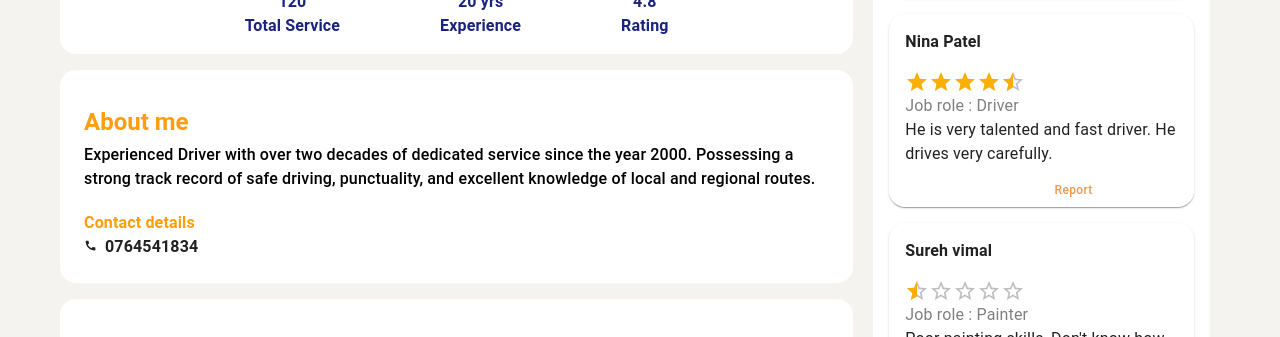
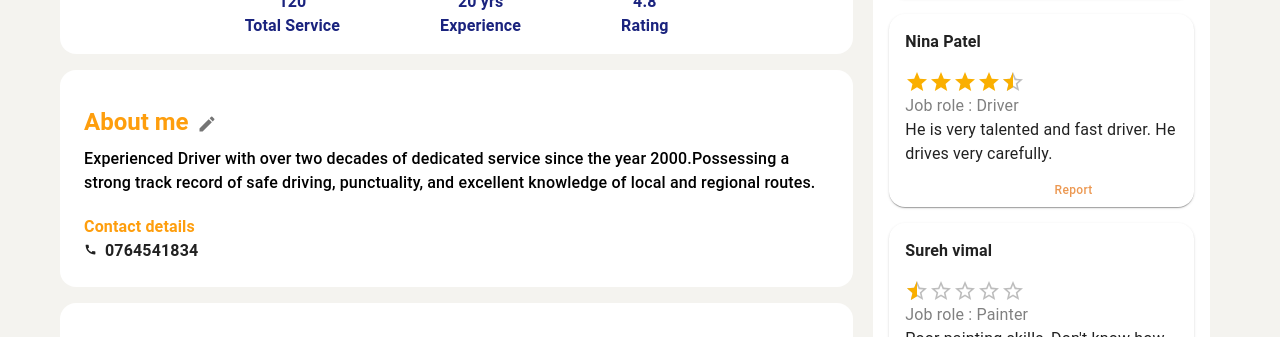
Before and after one commit to T-Luxshan/LabourLink-WebApp, a React (Create React App) app: page /profile/labour in a window 1280 px wide. Shown: the part 387-724 px from the top of the page. Built offline with nearby package versions, Linux system fonts and the light colour scheme; no server answers.

Commit message:
About me model added to edit about me

```diff
--- /dev/null
+++ b/src/Components/AboutMeModel.js
@@ -0,0 +1,114 @@
+import { Grid } from '@mui/material';
+import Box from '@mui/material/Box';
+import Button from '@mui/material/Button';
+import Dialog from '@mui/material/Dialog';
+import DialogActions from '@mui/material/DialogActions';
+import DialogContent from '@mui/material/DialogContent';
+import DialogContentText from '@mui/material/DialogContentText';
+import DialogTitle from '@mui/material/DialogTitle';
+import FormControl from '@mui/material/FormControl';
+import Slide from '@mui/material/Slide';
+import { createTheme, ThemeProvider } from '@mui/material/styles';
+import TextField from '@mui/material/TextField';
+import Typography from '@mui/material/Typography';
+import * as React from 'react';
+import IconButton from '@mui/material/IconButton';
+import EditIcon from '@mui/icons-material/Edit';
+
+
+const defaultTheme = createTheme({
+  palette: {
+    primary: {
+      main: '#EC9851',
+    },
+    secondary: {
+      main: '#EAE9E7',
+    },
+
+  },
+});
+
+const Transition = React.forwardRef(function Transition(props, ref) {
+  return <Slide direction="right" ref={ref} {...props} />;
+});
+
+const AboutMeModel = ({AboutMe, onAboutMeChange}) => {
+  const [open, setOpen] = React.useState(false);
+  const [issue, setIssue] = React.useState('');
+  const [aboutMe, setAboutMe] = React.useState(AboutMe);
+  const [error, setError] = React.useState('');
+  const [profileId, setProfileId] = React.useState(null);
+
+
+  const labour = {
+            "name":"Luxshan",
+            "email": "lucky@gmail.com"
+          }
+
+  const handleAboutMeChange = (event) => {
+    setAboutMe(event.target.value);
+    onAboutMeChange(event.target.value);
+  };
+
+  const handleClickOpen = () => setOpen(true);
+  const handleCancel = () => setOpen(false);
+
+  const handleSave = () => {
+    // implement backend code.
+
+  };
+
+  return (
+    <ThemeProvider theme={defaultTheme}>
+    <Grid container component="main" item xs={false} sm={4} md={6} >
+
+      {/* // <Button variant="text" onClick={handleClickOpen} sx={{fontSize: '12px', textTransform: 'none', ml: 0}}>
+      //   Edit Report
+      // </Button> */}
+      <IconButton aria-label="edit" onClick={handleClickOpen}>
+        <EditIcon fontSize='small'/>
+      </IconButton>
+
+                                    {/* Need to check the styling when we merge  */}
+      <Grid item xs={12} sm={8} md={5} elevation={2} sx={{ height: '0vh', mt: '0px',  }}>
+        <Dialog
+          open={open}
+          TransitionComponent={Transition}
+          keepMounted
+          onClose={handleCancel}
+          aria-describedby="alert-dialog-slide-aboutMe"
+          sx={{backgroundPosition: 'center',}}
+        >
+          <DialogTitle>About Me</DialogTitle>
+          <DialogContent>
+
+            <DialogContentText id="alert-dialog-slide-aboutMe">
+              Say something about yourself, So customer will know about you.
+            </DialogContentText>
+            <Box sx={{ minWidth: 120, my:1}}>
+              <FormControl fullWidth>
+                <TextField
+                  label="About Me"
+                  variant="outlined"
+                  value={aboutMe}
+                  onChange={handleAboutMeChange}
+                  multiline
+                  rows={2}
+                  placeholder="Say something about you"
+                  sx={{ mt: 2 }}
+                />
+              </FormControl>
+            </Box>
+          </DialogContent>
+          <DialogActions>
+            <Button onClick={handleCancel}>Cancel</Button>
+            <Button onClick={handleSave}>Save</Button>
+          </DialogActions>
+        </Dialog>
+      </Grid>
+    </Grid>
+    </ThemeProvider>
+  );
+};
+
+export default AboutMeModel;
--- a/src/Pages/Labour/LabourProfile.js
+++ b/src/Pages/Labour/LabourProfile.js
@@ -11,8 +11,10 @@ import CallIcon from '@mui/icons-material/Call';
 import RadioButtonCheckedIcon from '@mui/icons-material/RadioButtonChecked';
 import Report from '../../Components/Report';
 
+
 // Import the reviews JSON data
 import reviewsData from './MyReviews.json';
+import AboutMeModel from '../../Components/AboutMeModel';
 
 const defaultTheme = createTheme({
   palette: {
@@ -55,6 +57,7 @@ const LabourProfile = () => {
   const [avgRating, setAvgRating] = useState('');
   const [name, setName] = useState('');
   const [reviews, setReviews] = useState([]);
+  const [aboutMe, setAboutMe] = useState('');
 
   let availableJobRoles = ["Painter", "Driver"];
 
@@ -65,11 +68,16 @@ const LabourProfile = () => {
     setAvgRating(4.8);
     setName('Luxshan Thuraisingam');
     setReviews(reviewsData);
+    setAboutMe(" Experienced Driver with over two decades of dedicated service since the year 2000.Possessing a strong track record of safe driving, punctuality, and excellent knowledge of local and regional routes.")
   }, []);
 
   const handleReviewClick = (review) => {
     console.log(review);
   };
+
+  const handleAboutMe = (abtME) =>{
+    setAboutMe(abtME);
+  }
 
   return (
     <ThemeProvider theme={defaultTheme}>
@@ -114,14 +122,23 @@ const LabourProfile = () => {
                 mb: 2,
                 backgroundColor: 'white', pt: 2, pl: 3, pr: 3, borderRadius: 4,
               }}>
-                <Typography variant="h5" sx={{ fontWeight: 'bold', color: '#FE9E0D', mb: '5px', mt: '20px' }}>
+                <Box sx={{display:'flex', flexDirection:'row', mb: '5px', mt: '20px' }}>
+                <Typography variant="h5" sx={{ fontWeight: 'bold', color: '#FE9E0D'}}>
                   About me
+
                 </Typography>
-                <Typography sx={{ fontWeight: '500', color: 'black', mb: '5px' }}>
-                  Experienced Driver with over two decades of dedicated service since the year 2000.
-                  Possessing a strong track record of safe driving, punctuality, and excellent knowledge of
-                  local and regional routes.
+                <AboutMeModel aboutMe={aboutMe} onAboutMeChange={handleAboutMe}/>
+                </Box>
+                {aboutMe ?
+                  <Typography sx={{ fontWeight: '500', color: 'black', mb: '5px' }}>
+                  {aboutMe}
+                  </Typography>
+                :
+                <Typography sx={{ fontWeight: '500', color: 'grey', mb: '5px' }}>
+                   Say something about yourself, So customer will know about you.
                 </Typography>
+                }
+
 
                 <Typography sx={{ fontWeight: 'bold', color: '#FE9E0D', mt: '20px' }}>
                   Contact details
```
